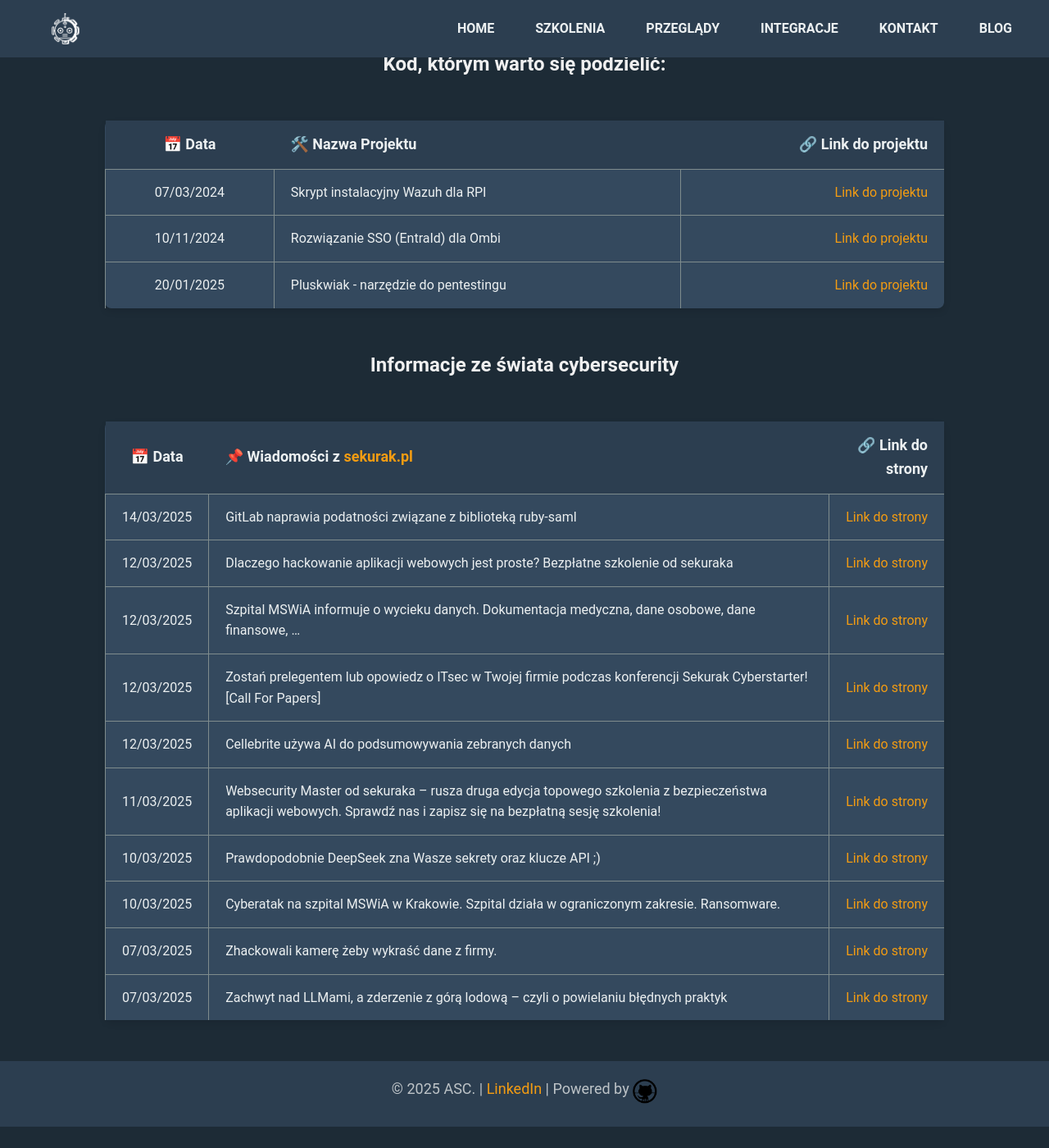
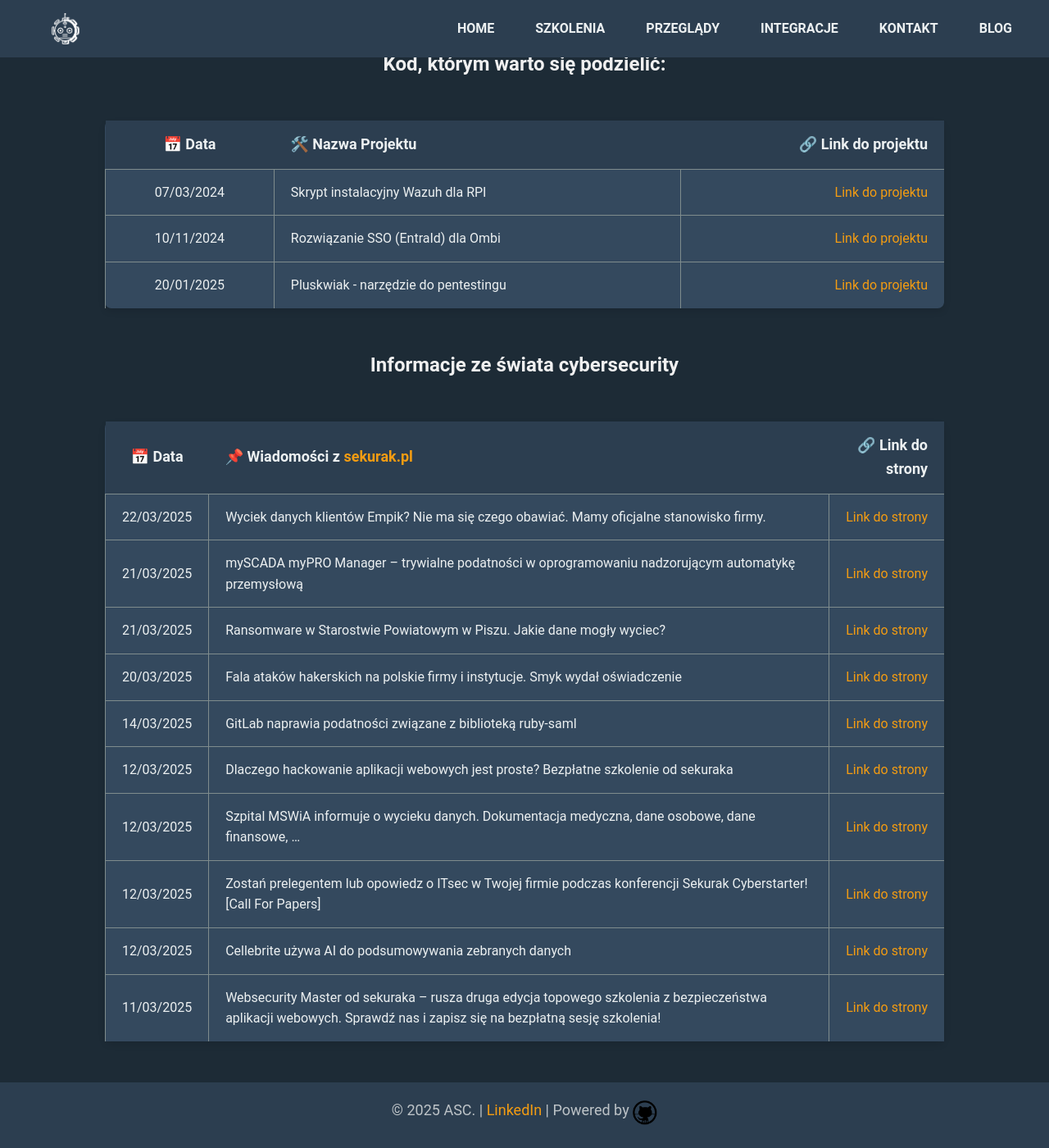
Before and after one commit to dadmins1984/Web, a Jekyll site: the page built from projects.md, in a window 1280 px wide and 1400 px high, scrolled down 139 px. Shown: the whole window at 82% size. Built offline with Jekyll 4.4.1, drawn with Linux system fonts in a browser that asks for light colours; before the commit the page ends 1513 px from its top, so only the background shows below that.

Commit message:
Blog update: 2025-24-03

```diff
--- a/projects.md
+++ b/projects.md
@@ -16,13 +16,13 @@ title: "Projects"
 
 | 📅 Data | 📌 Wiadomości z [sekurak.pl](https://sekurak.pl/) | 🔗 Link do strony |
 |:---------:|:------------------|-------------------:|
+| 22/03/2025 | Wyciek danych klientów Empik? Nie ma się czego obawiać. Mamy oficjalne stanowisko firmy. | [Link do strony](https://sekurak.pl/wyciek-danych-klientow-empik-nie-ma-sie-czego-obawiac-mamy-oficjalne-stanowisko-firmy/) |
+| 21/03/2025 | mySCADA myPRO Manager – trywialne podatności w oprogramowaniu nadzorującym automatykę przemysłową | [Link do strony](https://sekurak.pl/myscada-mypro-manager-trywialne-podatnosci-w-oprogramowaniu-nadzorujacym-automatyke-przemyslowa/) |
+| 21/03/2025 | Ransomware w Starostwie Powiatowym w Piszu. Jakie dane mogły wyciec? | [Link do strony](https://sekurak.pl/ransomware-w-starostwie-powiatowym-w-piszu-jakie-dane-mogly-wyciec/) |
+| 20/03/2025 | Fala ataków hakerskich na polskie firmy i instytucje. Smyk wydał oświadczenie | [Link do strony](https://sekurak.pl/fala-atakow-hakerskich-na-polskie-firmy-i-instytucje-smyk-wydal-oswiadczenie/) |
 | 14/03/2025 | GitLab naprawia podatności związane z biblioteką ruby-saml | [Link do strony](https://sekurak.pl/gitlab-naprawia-podatnosci-zwiazane-z-biblioteka-ruby-saml/) |
 | 12/03/2025 | Dlaczego hackowanie aplikacji webowych jest proste? Bezpłatne szkolenie od sekuraka | [Link do strony](https://sekurak.pl/dlaczego-hackowanie-aplikacji-webowych-jest-proste-bezplatne-szkolenie-od-sekuraka/) |
 | 12/03/2025 | Szpital MSWiA informuje o wycieku danych. Dokumentacja medyczna, dane osobowe, dane finansowe, … | [Link do strony](https://sekurak.pl/szpital-mswia-informuje-o-wycieku-danych-dokumentacja-medyczna-dane-osobowe-dane-finansowe/) |
 | 12/03/2025 | Zostań prelegentem lub opowiedz o ITsec w Twojej firmie podczas konferencji Sekurak Cyberstarter! [Call For Papers] | [Link do strony](https://sekurak.pl/zostan-prelegentem-lub-opowiedz-o-itsec-w-twojej-firmie-podczas-konferencji-sekurak-cyberstarter-call-for-papers/) |
 | 12/03/2025 | Cellebrite używa AI do podsumowywania zebranych danych | [Link do strony](https://sekurak.pl/cellebrite-uzywa-ai-do-podsumowywania-zebranych-danych/) |
 | 11/03/2025 | Websecurity Master od sekuraka – rusza druga edycja topowego szkolenia z bezpieczeństwa aplikacji webowych. Sprawdź nas i zapisz się na bezpłatną sesję szkolenia! | [Link do strony](https://sekurak.pl/websecurity-master-od-sekuraka-rusza-druga-edycja-topowego-szkolenia-z-bezpieczenstwa-aplikacji-webowych-sprawdz-nas-i-zapisz-sie-na-bezplatna-sesje-szkolenia/) |
-| 10/03/2025 | Prawdopodobnie DeepSeek zna Wasze sekrety oraz klucze API ;) | [Link do strony](https://sekurak.pl/prawdopodobnie-deepseek-zna-wasze-sekrety-oraz-klucze-api/) |
-| 10/03/2025 | Cyberatak na szpital MSWiA w Krakowie. Szpital działa w ograniczonym zakresie. Ransomware. | [Link do strony](https://sekurak.pl/cyberatak-na-szpital-mswia-w-krakowie-szpital-dziala-w-ograniczonym-zakresie-ransomware/) |
-| 07/03/2025 | Zhackowali kamerę żeby wykraść dane z firmy. | [Link do strony](https://sekurak.pl/zhackowali-kamere-zeby-wykrasc-dane-z-firmy/) |
-| 07/03/2025 | Zachwyt nad LLMami, a zderzenie z górą lodową – czyli o powielaniu błędnych praktyk | [Link do strony](https://sekurak.pl/zachwyt-nad-llmami-a-zderzenie-z-gora-lodowa-czyli-o-powielaniu-blednych-praktyk/) |
```
